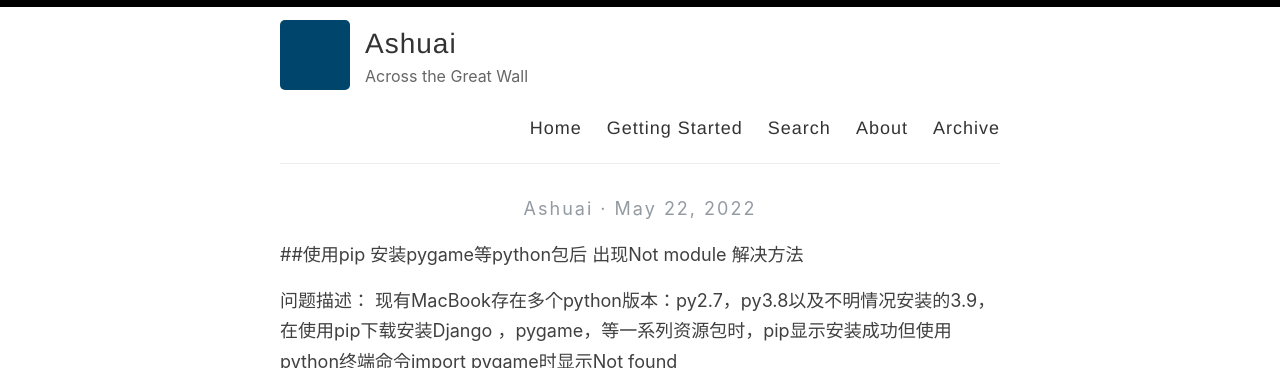
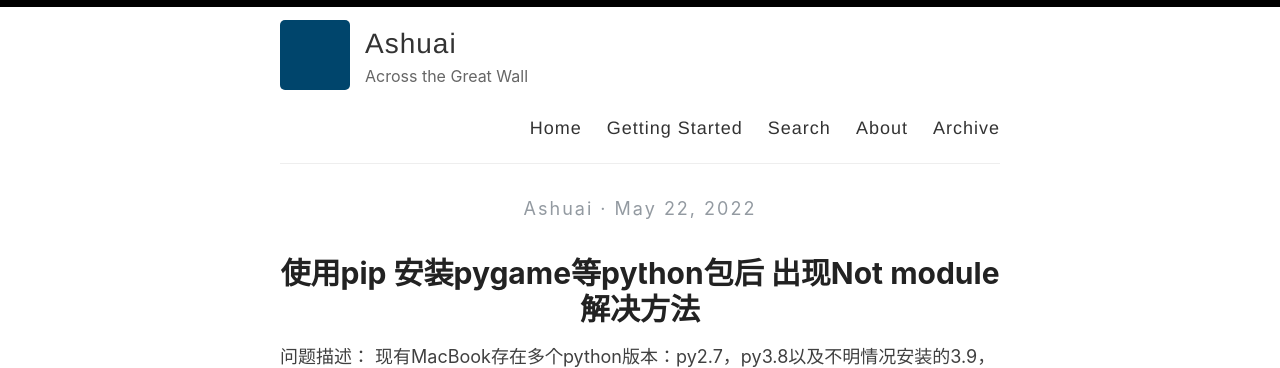
Before and after one commit to peiwenshuai/peiwenshuai.github.io, a Jekyll site: the page built from _posts/2022-01-02-python-bug1.md, in a window 1280 px wide and 900 px high, cut to the strip 0-368 px from the top of the window. Built offline with Jekyll 4.4.1, drawn with Linux system fonts in a browser that asks for light colours; our own code applies the rules of GitHub Pages for plain Markdown files; comment, search, counter and statistics services are not loaded.

```diff
--- a/_posts/2022-01-02-python-bug1.md
+++ b/_posts/2022-01-02-python-bug1.md
@@ -4,7 +4,7 @@ title:  "python bug 1"
 categories：[Python,Bug]
 ---
 
-##使用pip 安装pygame等python包后 出现Not module 解决方法
+# 使用pip 安装pygame等python包后 出现Not module 解决方法
 
 问题描述：
 现有MacBook存在多个python版本：py2.7，py3.8以及不明情况安装的3.9，在使用pip下载安装Django ，pygame，等一系列资源包时，pip显示安装成功但使用python终端命令import pygame时显示Not found
```
